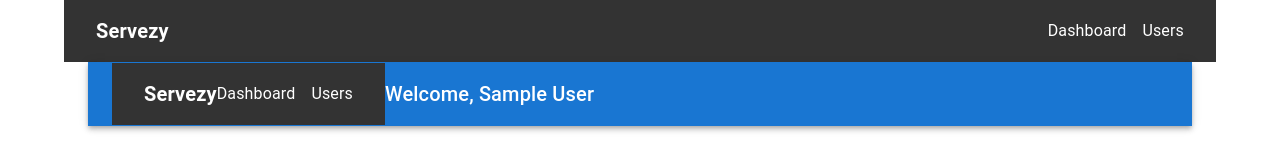
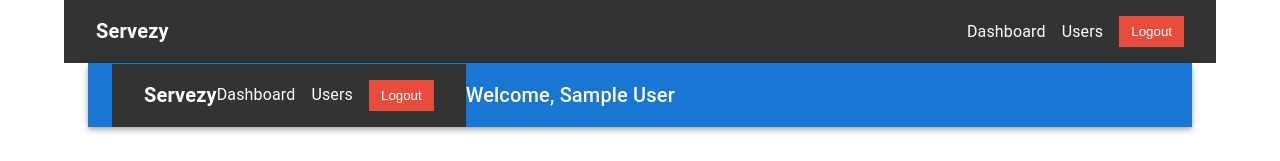
Before and after one commit to rufus0077353/cloud-kitchen-frontend, a React (Create React App) app: page /dashboard in a window 1280 px wide. Shown: the top 161 px of the page. Built offline with nearby package versions, Linux system fonts and the light colour scheme; no server answers; sample sign-in values are in the browser's storage.

Commit message:
Updated logout

```diff
--- a/src/components/Navbar.js
+++ b/src/components/Navbar.js
@@ -32,6 +32,7 @@ const Navbar = () => {
             {user.role === "user" && (
               <Link to="/dashboard" style={styles.link}>Home</Link>
             )}
+            <button onClick={handleLogout} style={styles.button}>Logout</button>
           </>
         )}
       </div>
```
